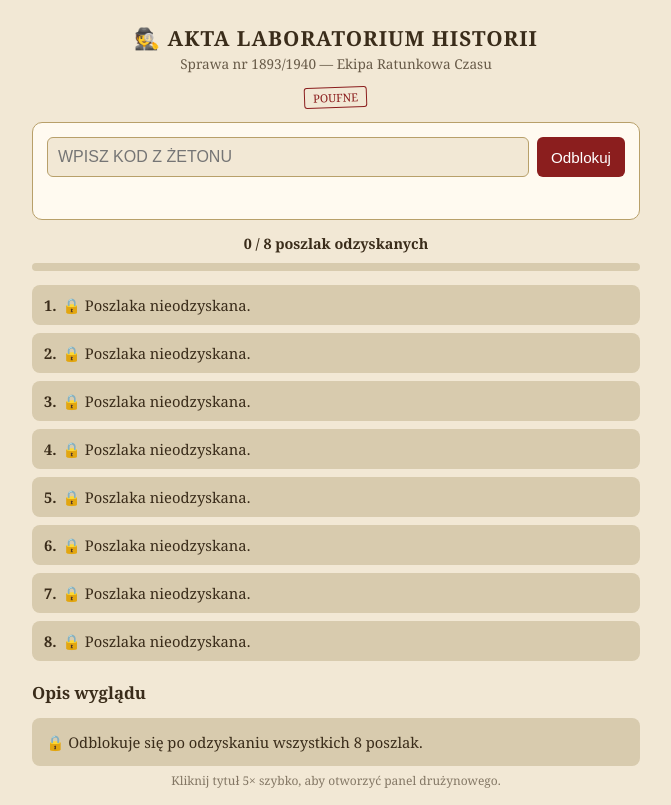
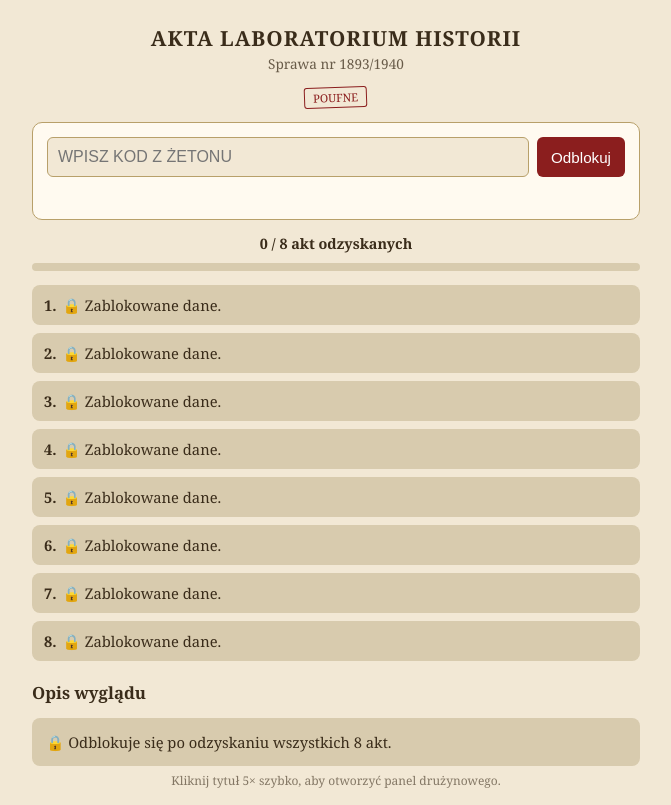
Before and after one commit to CaptainMitch10/captainmitch10.github.io, a plain HTML site: page index.html in a window 1280 px wide. Shown: the whole page, without its empty margins (304-975 px from the left). Drawn offline with Linux system fonts and the light colour scheme.

Commit message:
Update index.html

```diff
--- a/index.html
+++ b/index.html
@@ -48,8 +48,8 @@ button:active{opacity:.8;}
 </style>
 </head>
 <body>
-<h1 id="title">🕵️ AKTA LABORATORIUM HISTORII</h1>
-<div class="sub">Sprawa nr 1893/1940 — Ekipa Ratunkowa Czasu</div>
+<h1 id="title">AKTA LABORATORIUM HISTORII</h1>
+<div class="sub">Sprawa nr 1893/1940</div>
 <div class="stamp">POUFNE</div>
 
 <div class="panel">
@@ -60,13 +60,13 @@ button:active{opacity:.8;}
   <div class="msg" id="msg"></div>
 </div>
 
-<div class="progress" id="progress">0 / 8 poszlak odzyskanych</div>
+<div class="progress" id="progress">0 / 8 akt odzyskanych</div>
 <div class="bar"><div class="bar-fill" id="barFill"></div></div>
 
 <div id="cards"></div>
 
 <h2 style="font-size:1.05rem;margin-top:20px;">Opis wyglądu</h2>
-<div class="wyglad" id="wyglad">🔒 Odblokuje się po odzyskaniu wszystkich 8 poszlak.</div>
+<div class="wyglad" id="wyglad">🔒 Odblokuje się po odzyskaniu wszystkich 8 akt.</div>
 
 <div class="small">Kliknij tytuł 5× szybko, aby otworzyć panel drużynowego.</div>
 <div id="admin"></div>
@@ -113,24 +113,24 @@ function render(){
     if(unlocked){
       div.innerHTML = '<span class="num">'+(i+1)+'.</span>'+f.text + (f.next? '<div class="next">'+f.next+'</div>':'');
     } else {
-      div.innerHTML = '<span class="num">'+(i+1)+'.</span>🔒 Poszlaka nieodzyskana.';
+      div.innerHTML = '<span class="num">'+(i+1)+'.</span>🔒 Zablokowane dane.';
     }
     cardsEl.appendChild(div);
   });
   const n = state.unlocked.length;
-  document.getElementById('progress').textContent = n+' / 8 poszlak odzyskanych';
+  document.getElementById('progress').textContent = n+' / 8 akt odzyskanych';
   document.getElementById('barFill').style.width = (n/8*100)+'%';
 
   const wEl = document.getElementById('wyglad');
   if(state.wygladUnlocked || n>=8){
     state.wygladUnlocked = true;
     wEl.className = 'wyglad unlocked';
-    wEl.innerHTML = '🎉 Wszystkie poszlaki odzyskane! Laboratorium potwierdza: możecie bezpiecznie sporządzić portret.<ul>'+
+    wEl.innerHTML = '🎉 Wszystkie akta odzyskane! Laboratorium potwierdza: możecie bezpiecznie sporządzić portret.<ul>'+
       WYGLAD_POINTS.map(p=>'<li>'+p+'</li>').join('')+
       '</ul><div class="next">Czas na portrety! (Jeśli jeszcze nie graliście w „Burza nadciąga” — zróbcie to najpierw.)</div>';
   } else {
     wEl.className = 'wyglad';
-    wEl.innerHTML = '🔒 Odblokuje się po odzyskaniu wszystkich 8 poszlak.';
+    wEl.innerHTML = '🔒 Odblokuje się po odzyskaniu wszystkich 8 akt.';
   }
   save();
 }
@@ -146,7 +146,7 @@ function tryCode(){
     msg.className='msg err'; msg.textContent='Ta poszlaka jest już odzyskana.';
   } else {
     state.unlocked.push(idx);
-    msg.className='msg ok'; msg.textContent='Poszlaka odzyskana!';
+    msg.className='msg ok'; msg.textContent='Dane odblokowane!';
     render();
   }
   input.value='';
```
